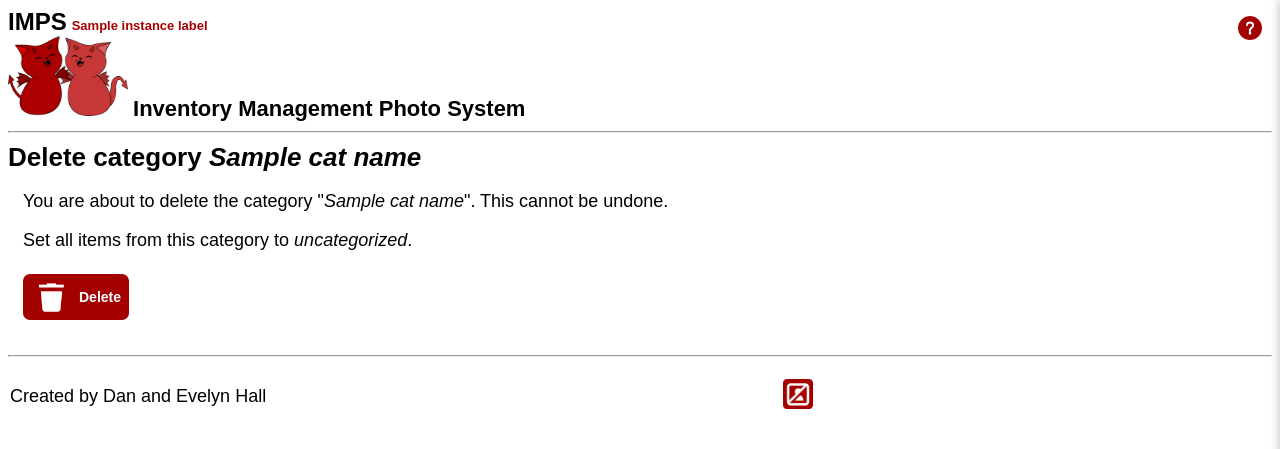
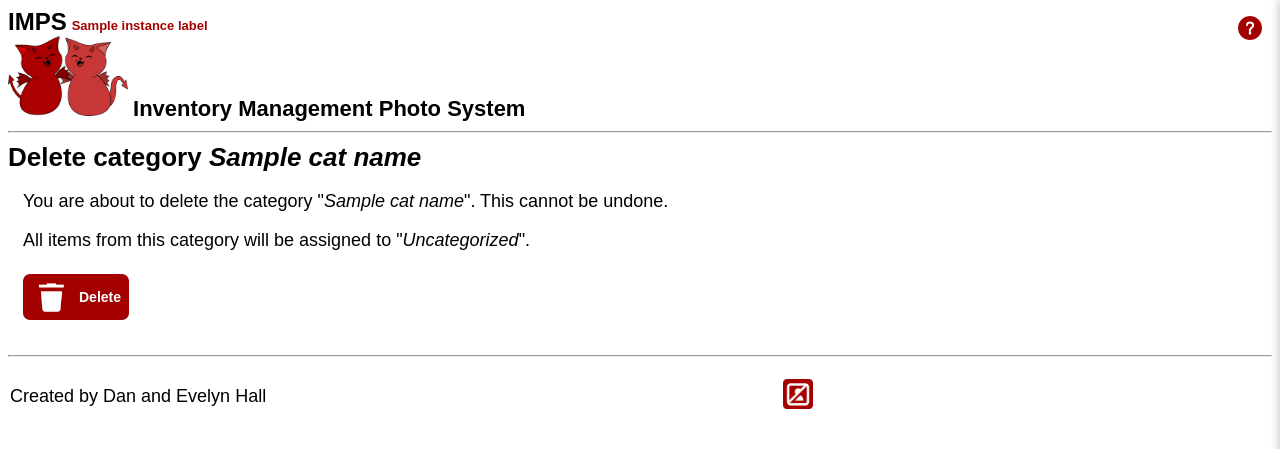
Before and after one commit to airbornedan/IMPS, a Python web app: template templates/control_panel/cp_catdelconf.html in a window 1280 px wide. Shown: the top 449 px of the page. Run offline with Jinja, Linux system fonts and the light colour scheme; the template is opened without the code that fills it: most values are stand-ins (such as "Sample title", 1, 10 or a date in 2020); some libraries are stand-ins or nearby versions.

Commit message:
Reword delete-confirm reassignment text for cats/locations
'Set all items... to uncategorized' -> 'All items... will be assigned
to "Uncategorized"' -- matches the quote+italics convention already
used one line above for the actual category/location name, and fixes
capitalization to match how Uncategorized/Unspecified are referred to
everywhere else in the app. Locations' equivalent line reworded to
match the same phrasing.

Co-Authored-By: Claude Sonnet 5 <noreply@anthropic.com>

```diff
--- a/templates/control_panel/cp_catdelconf.html
+++ b/templates/control_panel/cp_catdelconf.html
@@ -10,7 +10,7 @@
 		<div>
 			<input type="hidden" id="can_name" name="cat_name" value="{{cat_name}}">
 			<p>You are about to delete the category "<i>{{cat_name}}</i>". This cannot be undone. </p>
-			<p>Set all items from this category to <i>uncategorized</i>.</p>
+			<p>All items from this category will be assigned to "<i>Uncategorized</i>".</p>
 		</div>
     		<div class="row">
 			<button type="submit" class="imps icon-left trash">
--- a/templates/control_panel/cp_locdelconf.html
+++ b/templates/control_panel/cp_locdelconf.html
@@ -6,7 +6,7 @@
   <div class="container-fluid">
   <div>
      <p>You are about to delete the location "<i>{{loc_name}}</i>". This cannot be undone. </p>
-     <p>All boxes with this location will be set to <i>Unspecified</i>.</p>
+     <p>All boxes from this location will be assigned to "<i>Unspecified</i>".</p>
     </div>
     <div class="row">
       <button type="submit" class="imps icon-left trash">
```
